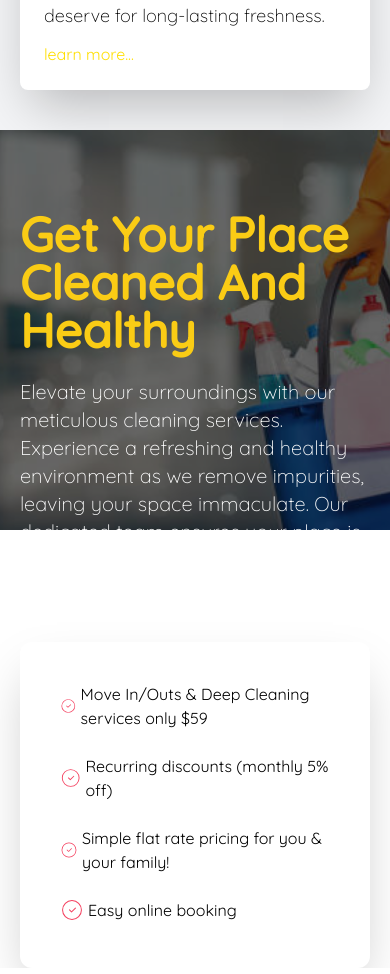
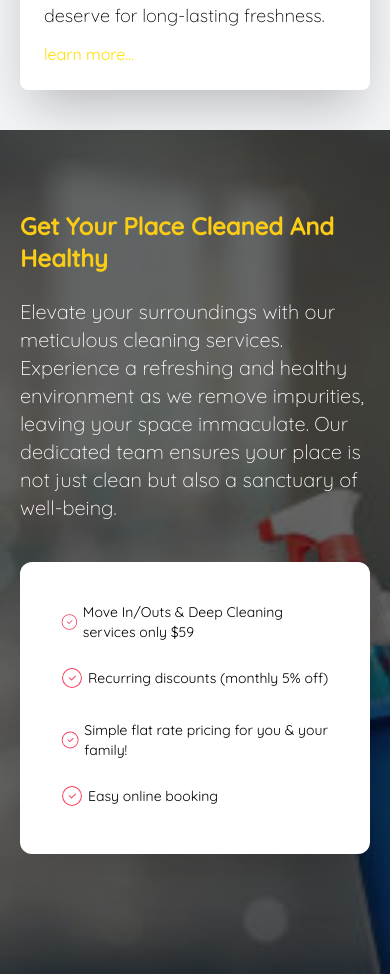
Before and after one commit to zablon-oigo/cleaning_services, a React (Vite) app: page / in a window 390 px wide. Shown: the part 4583-5557 px from the top of the page. Built offline with nearby package versions, Linux system fonts and the light colour scheme; a web font is replaced by a local one.

Commit message:
changing text height and width on smaller screen

```diff
--- a/src/components/Why.jsx
+++ b/src/components/Why.jsx
@@ -10,31 +10,39 @@ function Why() {
     }
   return (
  <>
- <div className="min-h-[400px] md:px-20 bg-right-top px-5 py-10 bg-gray-100 relative" style={bgImage}>
-    <div className="bg-black w-full absolute right-0 top-0 h-[400px] bg-opacity-60 md:px-20 px-5 py-20">
+ <div className="md:min-h-[400px] min-h-screen md:px-20 bg-right-top px-5 py-10 bg-gray-100 relative" style={bgImage}>
+    <div className="bg-black w-full absolute right-0 top-0 md:h-[400px] h-screen bg-opacity-60 md:px-20 px-5 py-20">
         <div className="flex items-center justify-center gap-10 flex-col-reverse md:flex-row">
         <div className="bg-white rounded-xl shadow-2xl w-full md:w-1/2">
              <ul className="space-y-6 p-10">
                 <li className="inline-flex items-center gap-1">
                 <CiCircleCheck  className='text-2xl text-rose-500'/>
-                Move In/Outs & Deep Cleaning services only $59
+                <span className="text-sm md:text-lg">
+                    Move In/Outs & Deep Cleaning services only $59
+                    </span>
                 </li>
                 <li className="inline-flex items-center gap-1">
                 <CiCircleCheck  className='text-2xl text-rose-500'/>
+                <span className="text-sm md:text-lg">
                 Recurring discounts (monthly 5% off)
+                </span>
                 </li>
                  <li className="inline-flex items-center gap-1">
                 <CiCircleCheck  className='text-2xl text-rose-500'/>
+                <span className="text-sm md:text-lg">
                 Simple flat rate pricing for you & your family!
+                </span>
                 </li>
                  <li className="inline-flex items-center gap-1">
                 <CiCircleCheck  className='text-2xl text-rose-500'/>
+                <span className="text-sm md:text-lg">
                 Easy online booking
+                </span>
                 </li>
              </ul>
         </div>
         <div className="w-full md:w-1/2" >
-         <h2 className="text-5xl font-bold text-yellow-400 capitalize mb-6">
+         <h2 className="md:text-5xl text-2xl  font-bold text-yellow-400 capitalize mb-6">
          Get Your Place Cleaned and Healthy
          </h2>
          <p className="text-xl text-white font-light">
```
